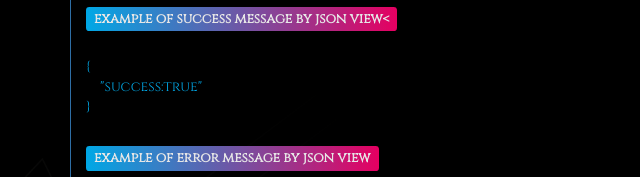
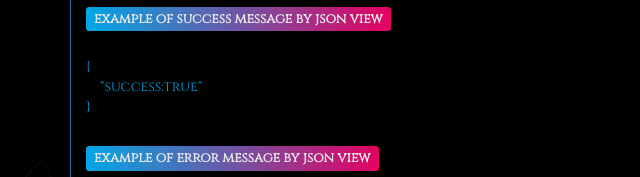
Before and after one commit to nofarginon/TechnoWorldGroupService, a website: page public/index.html in a window 1280 px wide. Shown: the part 4740-4917 px from the top of the page, 0-640 px from the left. Drawn offline with nearby package versions, Linux system fonts and the light colour scheme.

Commit message:
'update'

```diff
--- a/public/index.html
+++ b/public/index.html
@@ -193,7 +193,7 @@
                 id is the playlist id<br>
                 <a href="https://technoworldgroup.herokuapp.com/replayComment">https://technoworldgroup.herokuapp.com/replayComment</a>
                 </br>You will get a response in json view</p>
-                <h4><span class="label label-success">example of success message by json view<</span></h4>
+                <h4><span class="label label-success">example of success message by json view</span></h4>
                   </br>
                   {</br>
                       &emsp;"success:true"</br>
```
